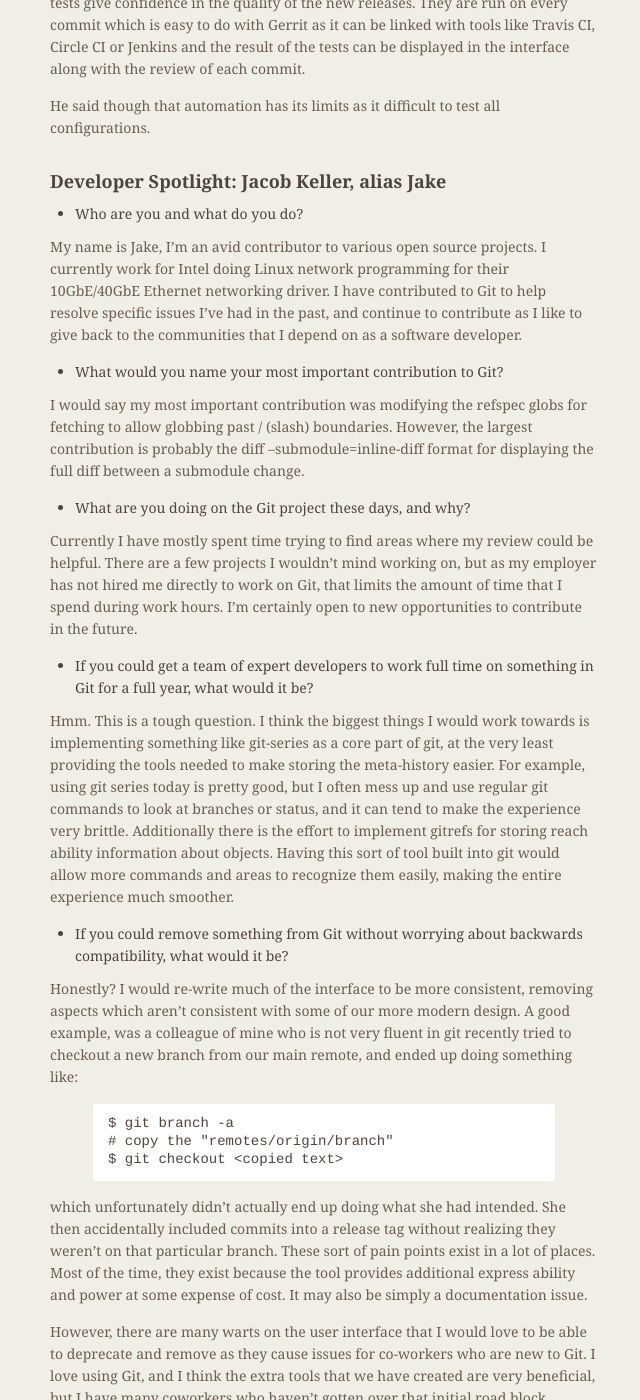
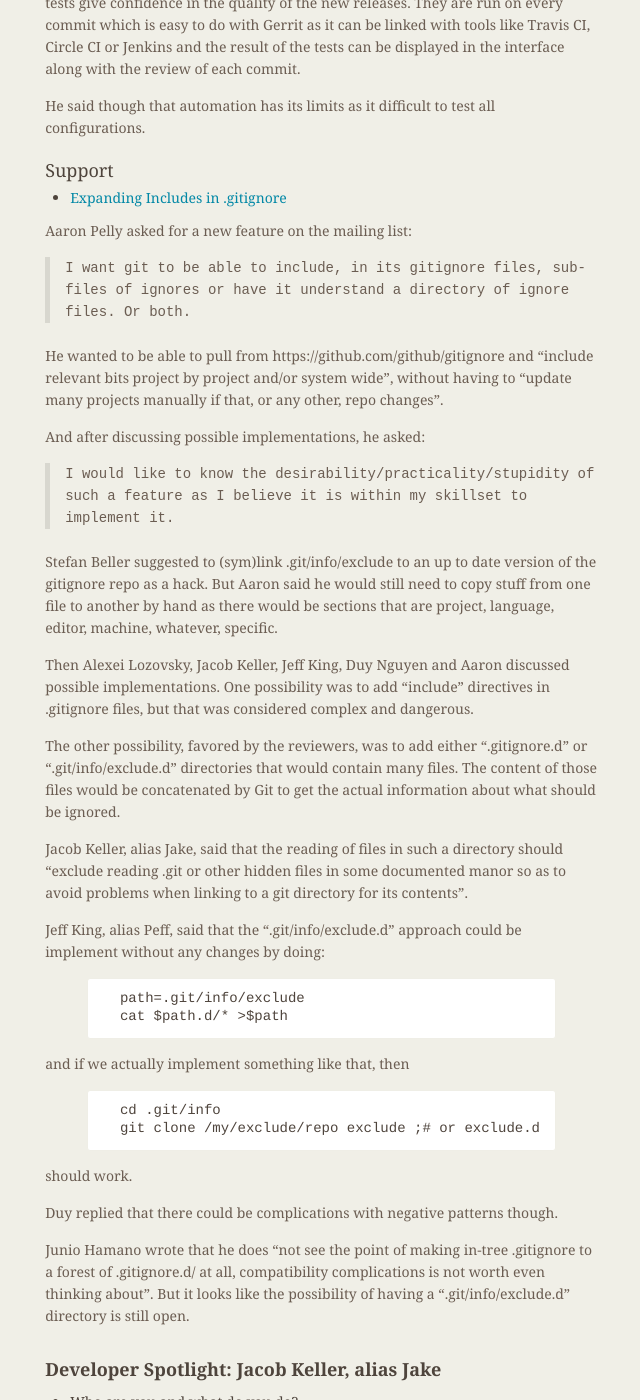
Before and after one commit to git/git.github.io, a Jekyll site: the page built from rev_news/drafts/edition-21.md, in a window 1280 px wide and 1400 px high, scrolled down 1650 px. Shown: the whole window, without its empty margins (484-1124 px from the left). Built offline with Jekyll 4.4.1, drawn with Linux system fonts in a browser that asks for light colours.

Commit message:
rn-21: add article about .git/info/exclude.d

````diff
--- a/rev_news/drafts/edition-21.md
+++ b/rev_news/drafts/edition-21.md
@@ -111,9 +111,70 @@ all configurations.
 ### Reviews
 -->
 
-<!---
 ### Support
--->
+
+* [Expanding Includes in .gitignore](https://public-inbox.org/git/80919456-7563-2c16-ba23-ce4fcc2777de@pelly.co/)
+
+Aaron Pelly asked for a new feature on the mailing list:
+
+> I want git to be able to include, in its gitignore files, sub-files of
+> ignores or have it understand a directory of ignore files. Or both.
+
+He wanted to be able to pull from https://github.com/github/gitignore
+and "include relevant bits project by project and/or system wide",
+without having to "update many projects manually if that, or any other,
+repo changes".
+
+And after discussing possible implementations, he asked:
+
+> I would like to know the desirability/practicality/stupidity of such a
+> feature as I believe it is within my skillset to implement it.
+
+Stefan Beller suggested to (sym)link .git/info/exclude to an up to
+date version of the gitignore repo as a hack. But Aaron said he would
+still need to copy stuff from one file to another by hand as there
+would be sections that are project, language, editor, machine,
+whatever, specific.
+
+Then Alexei Lozovsky, Jacob Keller, Jeff King, Duy Nguyen and Aaron
+discussed possible implementations. One possibility was to add
+"include" directives in .gitignore files, but that was considered
+complex and dangerous.
+
+The other possibility, favored by the reviewers, was to add either
+".gitignore.d" or ".git/info/exclude.d" directories that would contain
+many files. The content of those files would be concatenated by Git to
+get the actual information about what should be ignored.
+
+Jacob Keller, alias Jake, said that the reading of files in such a
+directory should "exclude reading .git or other hidden files in some
+documented manor so as to avoid problems when linking to a git
+directory for its contents".
+
+Jeff King, alias Peff, said that the ".git/info/exclude.d" approach
+could be implement without any changes by doing:
+
+```
+  path=.git/info/exclude
+  cat $path.d/* >$path
+```
+
+and if we actually implement something like that, then
+
+```
+  cd .git/info
+  git clone /my/exclude/repo exclude ;# or exclude.d
+```
+
+should work.
+
+Duy replied that there could be complications with negative patterns
+though.
+
+Junio Hamano wrote that he does "not see the point of making in-tree
+.gitignore to a forest of .gitignore.d/ at all, compatibility
+complications is not worth even thinking about". But it looks like the
+possibility of having a ".git/info/exclude.d" directory is still open.
 
 
 ## Developer Spotlight: Jacob Keller, alias Jake
````
